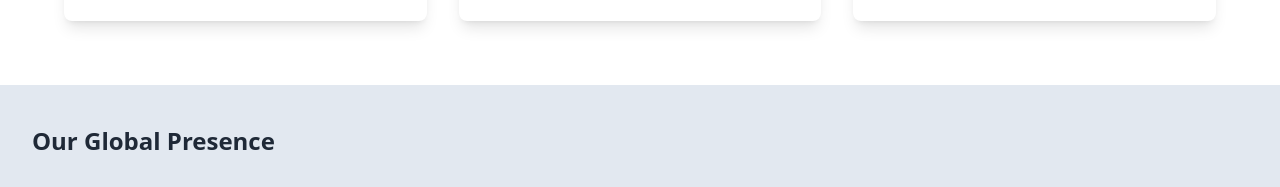
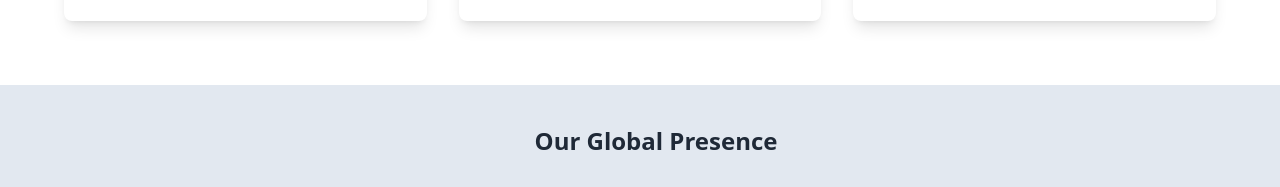
Before and after one commit to nayeem2208/CrTreads, a Next.js app in the folder frontend/: page / in a window 1280 px wide. Shown: the part 4560-4747 px from the top of the page. Built offline with nearby package versions, Linux system fonts and the light colour scheme; grey boxes are pictures that could not be loaded.

Commit message:
global presence text in center

```diff
--- a/frontend/app/component/Home/FlagComponent.jsx
+++ b/frontend/app/component/Home/FlagComponent.jsx
@@ -37,7 +37,7 @@ function FlagComponent() {
 
   return (
     <div className="bg-slate-200 py-10 my-12">
-      <p className="text-xl md:text-2xl font-semibold  text-gray-800 ml-2 md:ml-8 mb-8">
+      <p className="text-xl md:text-2xl font-semibold text-center  text-gray-800 ml-2 md:ml-8 mb-8">
         Our Global Presence
       </p>
       <div className="flex w-full overflow-hidden">
```
